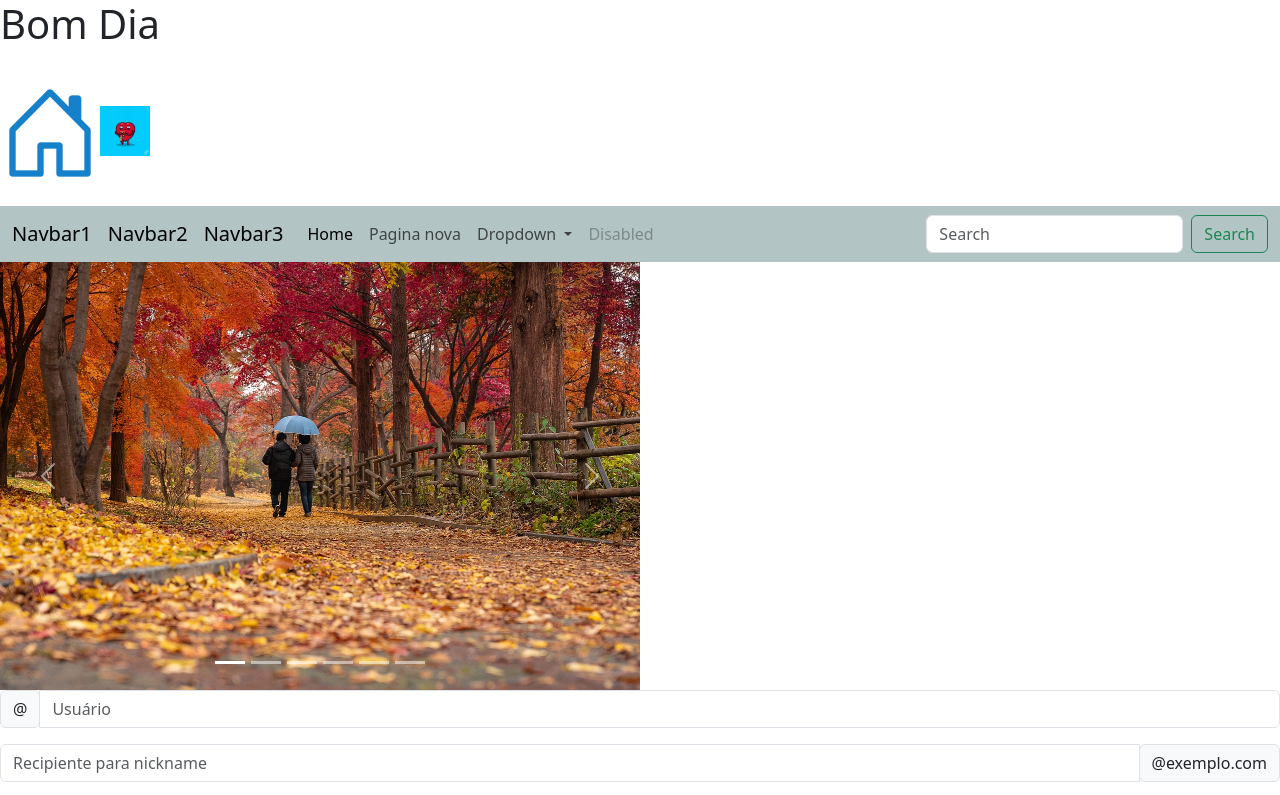
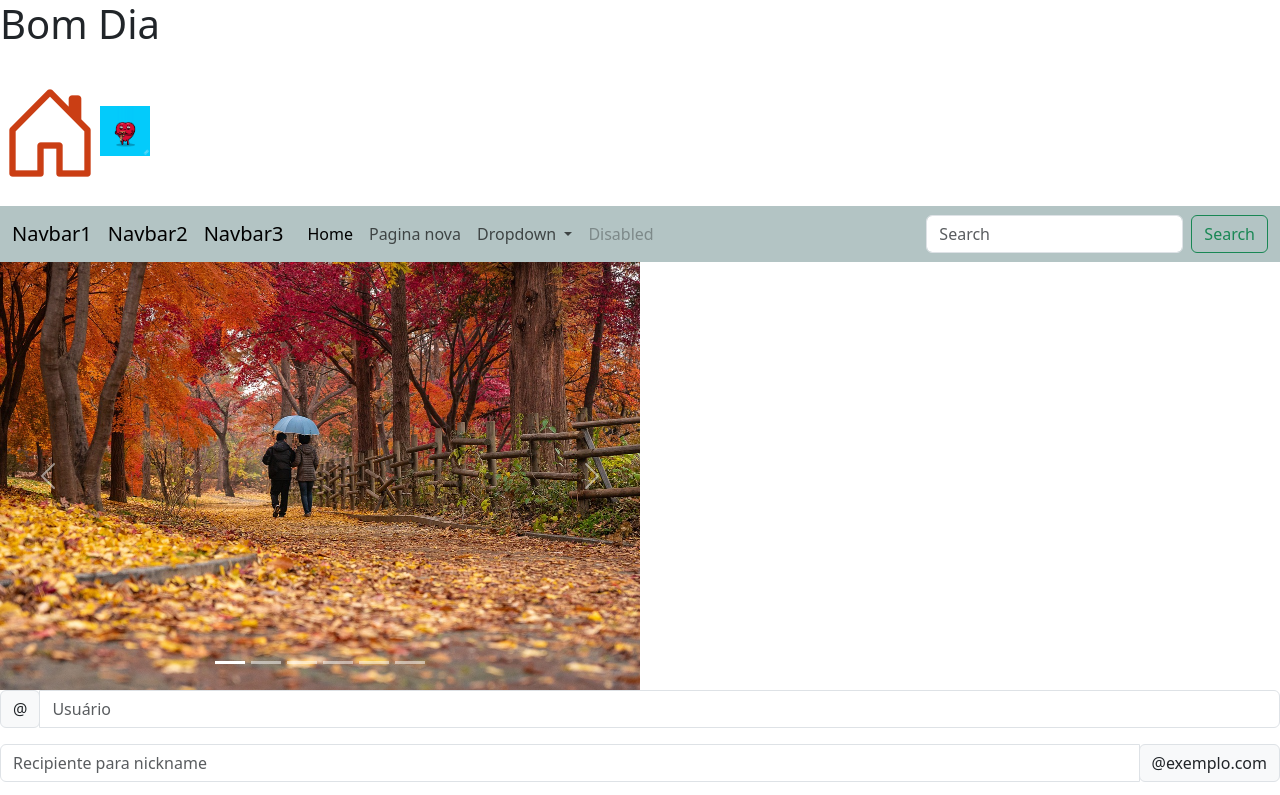
Before and after one commit to AMILTONWEB/WEBDESIGN1, a plain HTML site: page index.html in a window 1280 px wide. In both pictures the pointer is over the icon 50 px from the left and 131 px from the top of the page. Shown: the top 795 px of the page. Drawn offline with nearby package versions, Linux system fonts and the light colour scheme.

Commit message:
Update muda.css

```diff
--- a/muda.css
+++ b/muda.css
@@ -21,7 +21,7 @@
 }
 .bi-house-door:hover{
 
-    color: rgb(20, 129, 202);
+    color: rgb(202, 62, 20);
 }
 .images{
 display: flex;
```
